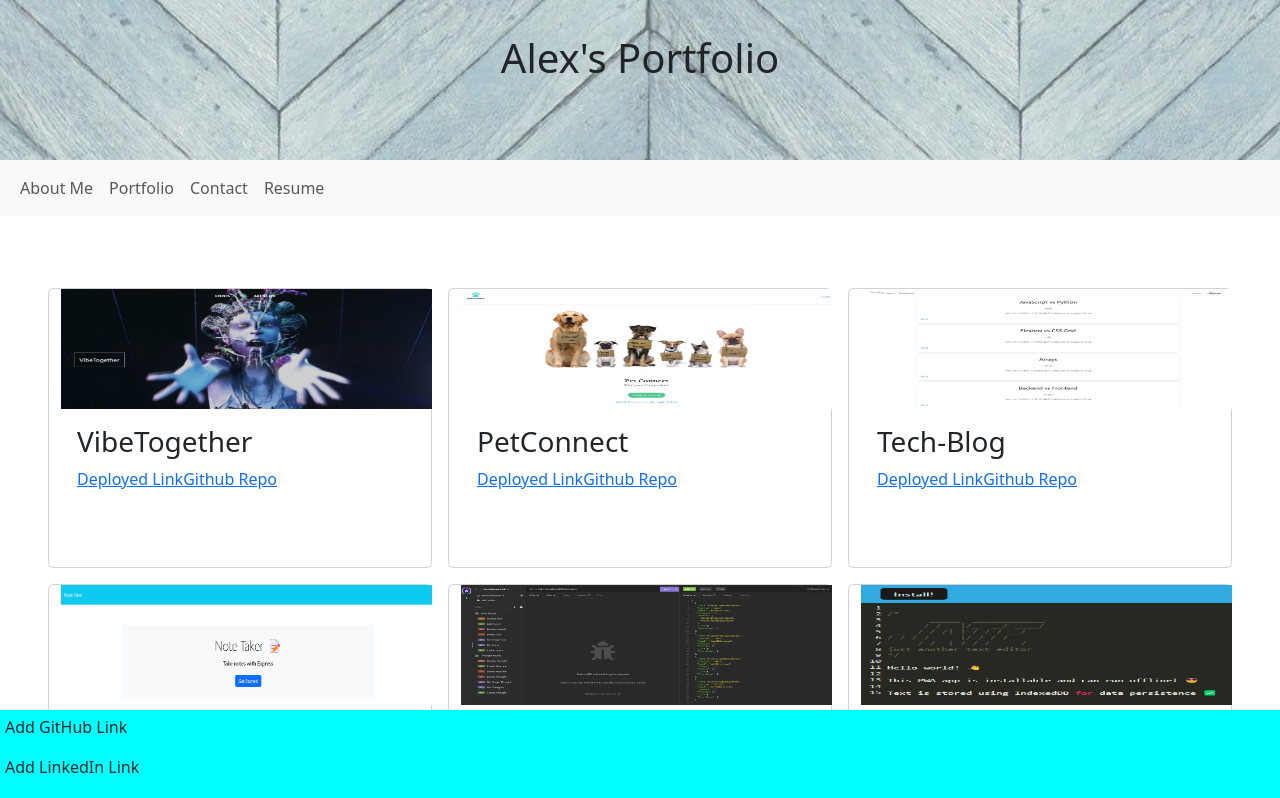
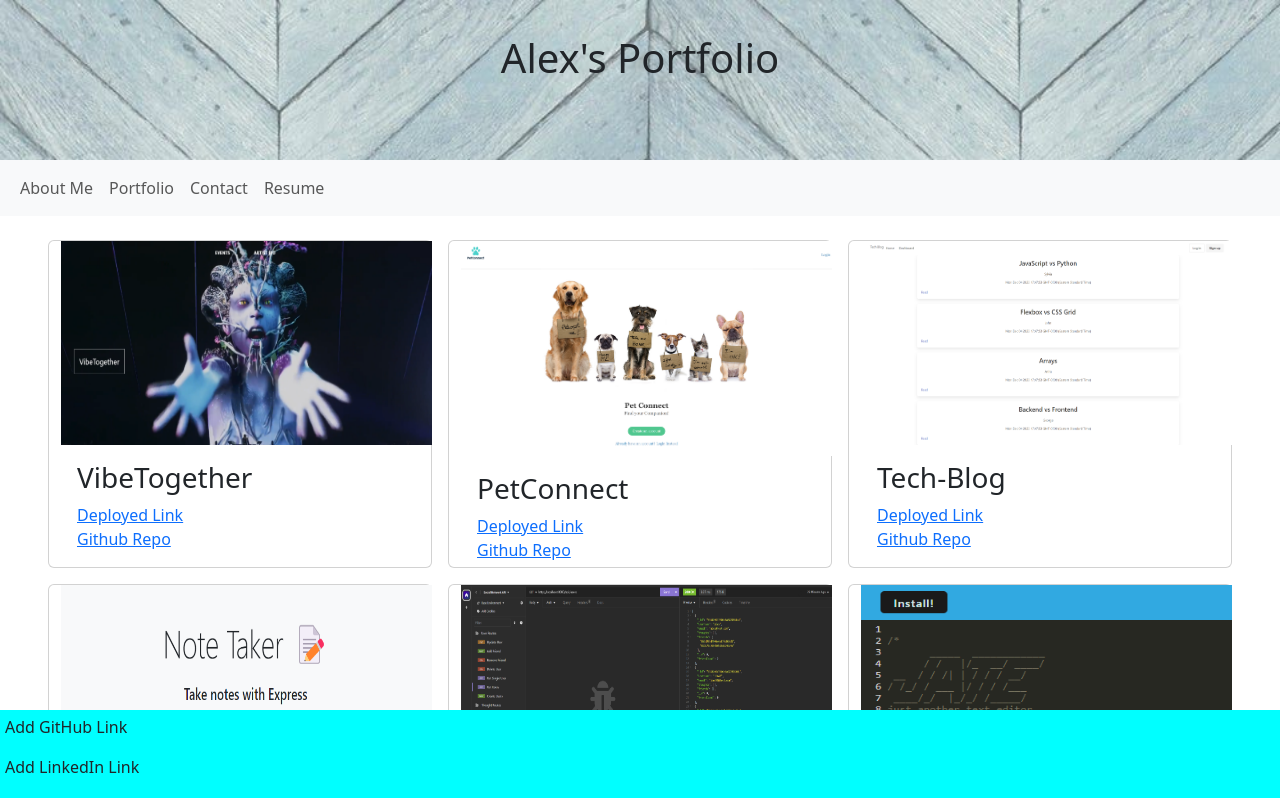
Before and after one commit to AlexLenson/React-Portfolio, a React (Vite) app: page /portfolio in a window 1280 px wide. Shown: the top 798 px of the page. Built offline with nearby package versions, Linux system fonts and the light colour scheme.

Commit message:
adjusted project images

```diff
--- a/src/components/About.jsx
+++ b/src/components/About.jsx
@@ -1,13 +1,15 @@
 // import profile_pic from '../assets/bootcamp_profile_picture.jpg'
 import profile_pic from '../assets/bowtie-cat.png'
-function About(){
-    return(
+function About() {
+    return (
         <div className='about card'>
             <h1 className='text-center'>About Me</h1>
             <div className="card-body  d-flex justify-content-center">
                 <img src={profile_pic} alt="" />
-                <p>Hello and welcome to my Portfolio page! My name is Alex Lenson, and I am an aspiring web devleoper. On this page you can find my current projects, as well as future projects coming soon. These projects serve as a learning tool to help develop my skills in various web development technologies.</p>
-                <p>I have worked in the aerospace engineering field as a structural engineer for 5 years and I'm looking to make a career change. I joined the UCF coding bootcamp because I would like to become a professional web developer and pursue my interest in programming! These projects will provide an opportunity to practice the skills that I am learning in the bootcamp, while creating something new.</p>
+                <div>
+                    <p>Hello and welcome to my Portfolio page! My name is Alex Lenson, and I am an aspiring web devleoper. Here you can find my current projects, as well as future projects coming soon. These projects serve as a learning tool to help develop my skills in various web development technologies.</p>
+                    <p>I have worked in the aerospace engineering field as a structural engineer for 5 years and I'm looking to make a career change. I joined the UCF coding bootcamp because I would like to become a professional web developer and pursue my interest in programming! These projects will provide an opportunity to practice the skills that I am learning in the bootcamp, while creating something new.</p>
+                </div>
             </div>
         </div>
     )
--- a/src/components/Project.jsx
+++ b/src/components/Project.jsx
@@ -2,12 +2,16 @@
 function Project(props){
     return (
 
-    <div className="card" style={{ width: "30vw", height: "35vh"}}>
-            <img src={props.image} alt="" style={{ width: "29vw", height: "15vh" }} />
+    <div className="card" style={{ width: "30vw", height: "41vh"}}>
+            <img src={props.image} alt="" style={{ width: "29vw", height: "29vh" }} />
         <div className="card-body">
             <h3>{props.title}</h3>
-            <a href={props.link}>Deployed Link</a>
-            <a href={props.repoLink}>Github Repo</a>
+            <div>
+                <a href={props.link}>Deployed Link</a>
+            </div>
+            <div>
+                <a href={props.repoLink}>Github Repo</a>
+            </div>
         </div>
     </div>
 
--- a/src/projects.json
+++ b/src/projects.json
@@ -19,7 +19,7 @@
     },
     {
         "title": "Note-Taker",
-        "image": "/assets/notetaker.png",
+        "image": "/assets/notetaker2.png",
         "link": "https://enigmatic-forest-51607-d640dbdac91e.herokuapp.com/",
         "repoLink": "https://github.com/AlexLenson/Note-Taker"
     },
```
Also changed, not shown: public/assets/notetaker2.png.
